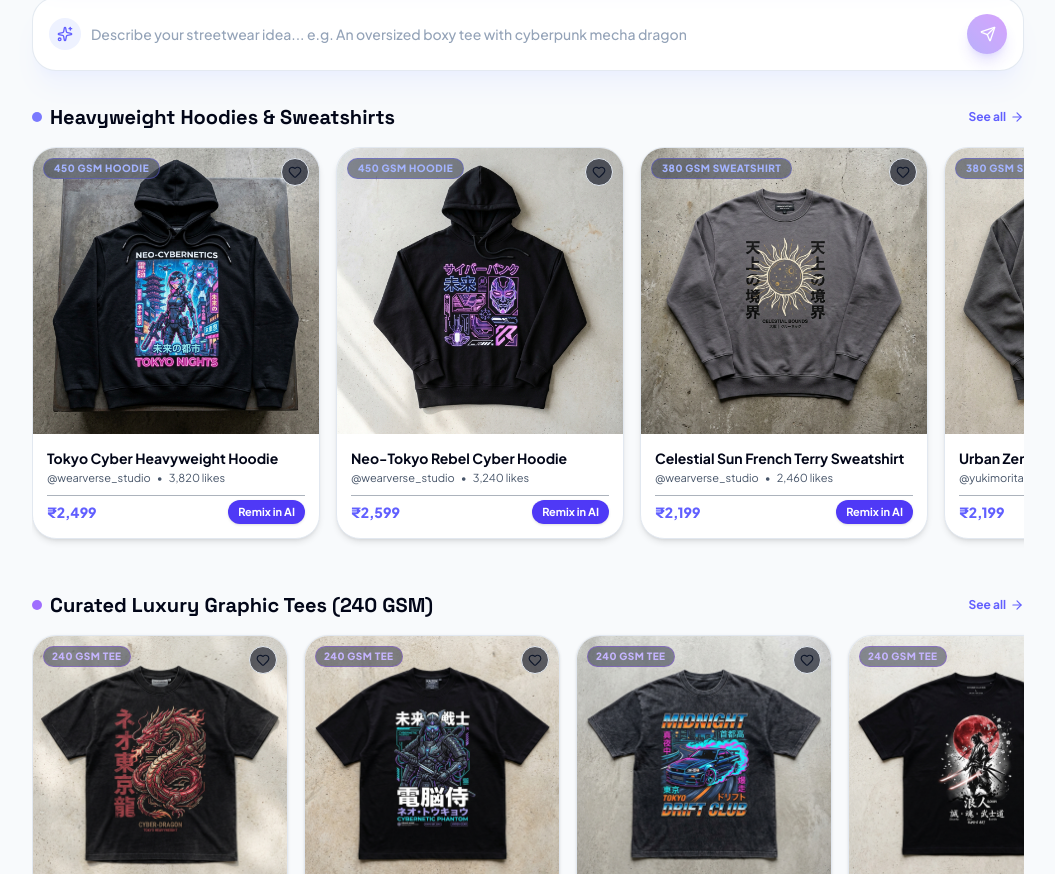
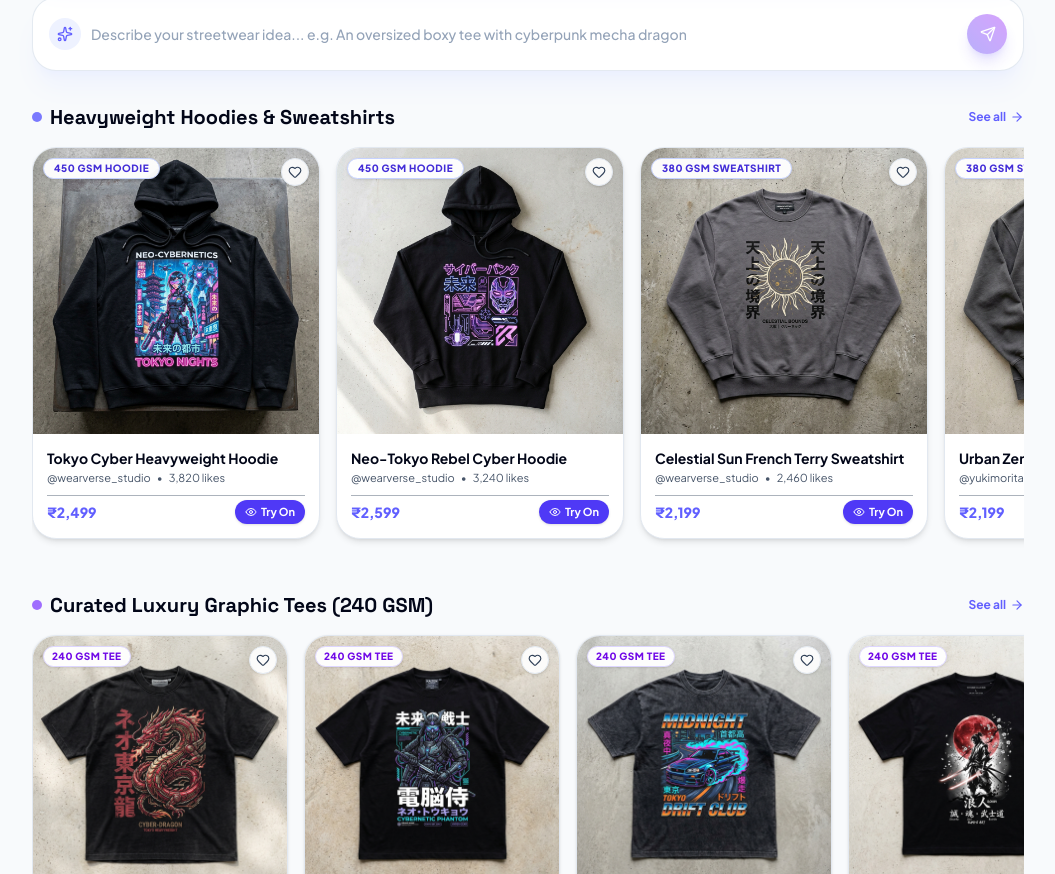
Before and after one commit to himanshuschaudhary/WearVerse, a React (Vite) app in the folder frontend/: page / in a window 1280 px wide. Shown: the part 350-1224 px from the top of the page, without its empty margins (112-1167 px from the left). Built offline with nearby package versions, Linux system fonts and the light colour scheme.

Commit message:
Remove remix in AI feature and remove dark mode from labelled text and card overlays

```diff
--- a/frontend/src/components/ChatbotStudio.tsx
+++ b/frontend/src/components/ChatbotStudio.tsx
@@ -1532,7 +1532,6 @@ export const ChatbotStudio: React.FC = () => {
                 ? 'bg-[#141824]/90 hover:bg-[#1d2336] border-slate-700/70 text-amber-300 hover:text-white'
                 : 'bg-white hover:bg-slate-100 border-slate-300 text-indigo-600 hover:text-indigo-900 shadow-sm'
             }`}
-            title={theme === 'dark' ? 'Switch to Light Mode (Default)' : 'Switch to Obsidian Dark Mode'}
             aria-label="Toggle Theme"
           >
             {theme === 'dark' ? (
--- a/frontend/src/components/Navbar.tsx
+++ b/frontend/src/components/Navbar.tsx
@@ -133,7 +133,6 @@ export const Navbar: React.FC = () => {
                 ? 'text-amber-300 hover:text-white hover:bg-slate-800/80 border-slate-800 bg-[#121622]/60'
                 : 'text-indigo-600 hover:text-indigo-900 hover:bg-slate-100 border-slate-200 bg-white'
             }`}
-            title={theme === 'dark' ? 'Switch to Light Mode (Default)' : 'Switch to Obsidian Dark Mode'}
             aria-label="Toggle Theme"
           >
             {theme === 'dark' ? (
--- a/frontend/src/components/ProductCard.tsx
+++ b/frontend/src/components/ProductCard.tsx
@@ -94,25 +94,18 @@ export const ProductCard: React.FC<ProductCardProps> = ({ design, showCategoryBa
             className={`pointer-events-auto p-2 rounded-full transition-all duration-200 backdrop-blur-md shadow-md ${
               design.isLiked
                 ? 'bg-rose-500/20 text-rose-500 border border-rose-500/40 scale-105'
-                : 'bg-slate-950/70 text-slate-300 hover:text-rose-400 hover:scale-105 border border-slate-700/60'
+                : theme === 'dark'
+                  ? 'bg-slate-950/70 text-slate-300 hover:text-rose-400 hover:scale-105 border border-slate-700/60'
+                  : 'bg-white/90 text-slate-700 hover:text-rose-500 hover:scale-105 border border-slate-200 shadow-sm'
             }`}
             aria-label="Like design"
           >
             <Heart
               className={`w-4 h-4 transition-colors ${
-                design.isLiked ? 'fill-rose-500 text-rose-500' : 'text-slate-300'
+                design.isLiked ? 'fill-rose-500 text-rose-500' : theme === 'dark' ? 'text-slate-300' : 'text-slate-600'
               }`}
             />
           </button>
-        </div>
-
-        {/* Bottom Image Tag: Garment Type & GSM */}
-        <div className="absolute bottom-3 left-3 bg-slate-950/90 backdrop-blur-md text-slate-200 text-[10px] font-bold px-2.5 py-1 rounded-lg border border-slate-700/60 shadow-sm flex items-center gap-1.5">
-          <span className="text-indigo-400 font-black">{design.garmentType || 'T-Shirt'}</span>
-          <span className="text-slate-500">•</span>
-          <span>{design.fabric.gsm} GSM</span>
-          <span className="text-slate-500">•</span>
-          <span className="text-slate-300 font-medium">{design.fabric.fit}</span>
         </div>
       </div>
 
--- a/frontend/src/data/sampleDesigns.ts
+++ b/frontend/src/data/sampleDesigns.ts
@@ -488,7 +488,7 @@ export const INITIAL_REVIEWS: Record<string, Review[]> = {
         isVerifiedBuyer: true,
       },
       rating: 5,
-      comment: 'I remixed Aryan’s design with my own initials on the sleeve. Got it delivered in 3 days. WearVerse is literally the future of fashion.',
+      comment: 'I customized Aryan’s design with my own initials on the sleeve. Got it delivered in 3 days. WearVerse is literally the future of fashion.',
       date: 'March 25, 2026',
       helpfulCount: 12,
     }
--- a/frontend/src/pages/HomePage.tsx
+++ b/frontend/src/pages/HomePage.tsx
@@ -33,6 +33,7 @@ import {
 import { useApp } from '../context/AppContext';
 import { WearVerseLogo } from '../components/WearVerseLogo';
 import { Design, AIVariation, TShirtSize } from '../types';
+import { INITIAL_DESIGNS } from '../data/sampleDesigns';
 import { aiService } from '../services/aiService';
 
 interface ChatMessage {
@@ -66,6 +67,7 @@ export const HomePage: React.FC = () => {
     openTryOnModal,
     openOrderModal,
     openDetailModal,
+    designs,
     theme,
     toggleTheme,
     showToast,
@@ -659,7 +661,7 @@ export const HomePage: React.FC = () => {
                   ? 'bg-slate-900 border-slate-700/80 text-amber-300 hover:bg-slate-850'
                   : 'bg-slate-100 border-slate-200 text-indigo-600 hover:bg-slate-200'
               }`}
-              title="Toggle Dark / Light Theme"
+              aria-label="Toggle Theme"
             >
               {theme === 'dark' ? <Sun className="w-4 h-4" /> : <Moon className="w-4 h-4" />}
             </button>
@@ -1196,8 +1198,8 @@ export const HomePage: React.FC = () => {
               <div
                 key={item.id}
                 onClick={() => {
-                  setPromptInput(item.title);
-                  handleGenerateInPage(item.title);
+                  const fullDesign = designs.find(d => d.id === item.id) || INITIAL_DESIGNS.find(d => d.id === item.id);
+                  if (fullDesign) openDetailModal(fullDesign);
                 }}
                 className={`w-64 sm:w-72 flex-shrink-0 rounded-3xl border overflow-hidden transition-all duration-300 hover:shadow-2xl cursor-pointer group ${
                   theme === 'dark'
@@ -1211,7 +1213,11 @@ export const HomePage: React.FC = () => {
                     alt={item.title}
                     className="w-full h-full object-cover group-hover:scale-105 transition-transform duration-500"
                   />
-                  <div className="absolute top-2.5 left-2.5 px-2.5 py-0.5 rounded-full bg-slate-950/85 backdrop-blur-md border border-indigo-500/40 text-indigo-300 text-[10px] font-black uppercase tracking-wider">
+                  <div className={`absolute top-2.5 left-2.5 px-2.5 py-0.5 rounded-full backdrop-blur-md text-[10px] font-black uppercase tracking-wider border shadow-sm ${
+                    theme === 'dark'
+                      ? 'bg-slate-950/85 border-indigo-500/40 text-indigo-300'
+                      : 'bg-white/95 border-indigo-200 text-indigo-700'
+                  }`}>
                     {item.badge}
                   </div>
                   <button
@@ -1220,7 +1226,11 @@ export const HomePage: React.FC = () => {
                       e.stopPropagation();
                       toggleLikeDesign(item.id);
                     }}
-                    className="absolute top-2.5 right-2.5 p-1.5 rounded-full bg-slate-950/60 backdrop-blur-md border border-slate-700/60 text-white hover:text-rose-500 transition"
+                    className={`absolute top-2.5 right-2.5 p-1.5 rounded-full backdrop-blur-md border transition ${
+                      theme === 'dark'
+                        ? 'bg-slate-950/60 border-slate-700/60 text-white hover:text-rose-500'
+                        : 'bg-white/90 border-slate-200 text-slate-700 hover:text-rose-500 shadow-sm'
+                    }`}
                   >
                     <Heart className="w-3.5 h-3.5" />
                   </button>
@@ -1248,12 +1258,12 @@ export const HomePage: React.FC = () => {
                       type="button"
                       onClick={(e) => {
                         e.stopPropagation();
-                        setPromptInput(item.title);
-                        handleGenerateInPage(item.title);
+                        const fullDesign = designs.find(d => d.id === item.id) || INITIAL_DESIGNS.find(d => d.id === item.id);
+                        if (fullDesign) openTryOnModal(fullDesign);
                       }}
-                      className="px-2.5 py-1 rounded-xl bg-indigo-600 hover:bg-indigo-500 text-white text-[11px] font-bold transition shadow-sm"
+                      className="px-2.5 py-1 rounded-xl bg-indigo-600 hover:bg-indigo-500 text-white text-[11px] font-bold transition shadow-sm flex items-center gap-1"
                     >
-                      Remix in AI
+                      <Eye className="w-3 h-3" /> Try On
                     </button>
                   </div>
                 </div>
@@ -1289,8 +1299,8 @@ export const HomePage: React.FC = () => {
               <div
                 key={item.id}
                 onClick={() => {
-                  setPromptInput(item.title);
-                  handleGenerateInPage(item.title);
+                  const fullDesign = designs.find(d => d.id === item.id) || INITIAL_DESIGNS.find(d => d.id === item.id);
+                  if (fullDesign) openDetailModal(fullDesign);
                 }}
                 className={`w-60 sm:w-64 flex-shrink-0 rounded-3xl border overflow-hidden transition-all duration-300 hover:shadow-xl cursor-pointer group ${
                   theme === 'dark'
@@ -1304,7 +1314,11 @@ export const HomePage: React.FC = () => {
                     alt={item.title}
                     className="w-full h-full object-cover group-hover:scale-105 transition-transform duration-500"
                   />
-                  <div className="absolute top-2.5 left-2.5 px-2 py-0.5 rounded-full bg-slate-950/85 backdrop-blur-md border border-violet-500/40 text-violet-300 text-[10px] font-black uppercase tracking-wider">
+                  <div className={`absolute top-2.5 left-2.5 px-2 py-0.5 rounded-full backdrop-blur-md text-[10px] font-black uppercase tracking-wider border shadow-sm ${
+                    theme === 'dark'
+                      ? 'bg-slate-950/85 border-violet-500/40 text-violet-300'
+                      : 'bg-white/95 border-violet-200 text-violet-700'
+                  }`}>
                     {item.badge}
                   </div>
                   <button
@@ -1313,7 +1327,11 @@ export const HomePage: React.FC = () => {
                       e.stopPropagation();
                       toggleLikeDesign(item.id);
                     }}
-                    className="absolute top-2.5 right-2.5 p-1.5 rounded-full bg-slate-950/60 backdrop-blur-md border border-slate-700/60 text-white hover:text-rose-500 transition"
+                    className={`absolute top-2.5 right-2.5 p-1.5 rounded-full backdrop-blur-md border transition ${
+                      theme === 'dark'
+                        ? 'bg-slate-950/60 border-slate-700/60 text-white hover:text-rose-500'
+                        : 'bg-white/90 border-slate-200 text-slate-700 hover:text-rose-500 shadow-sm'
+                    }`}
                   >
                     <Heart className="w-3.5 h-3.5" />
                   </button>
```
